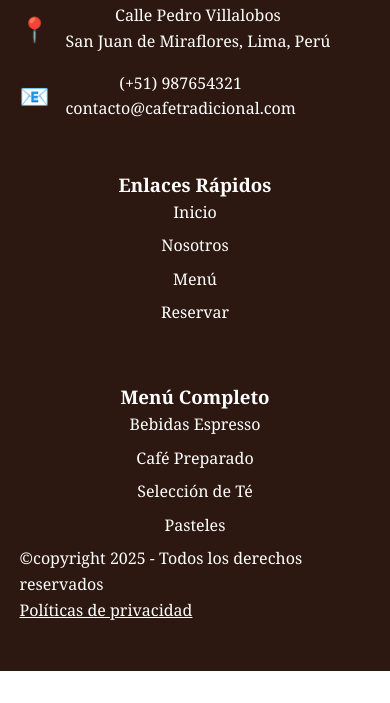
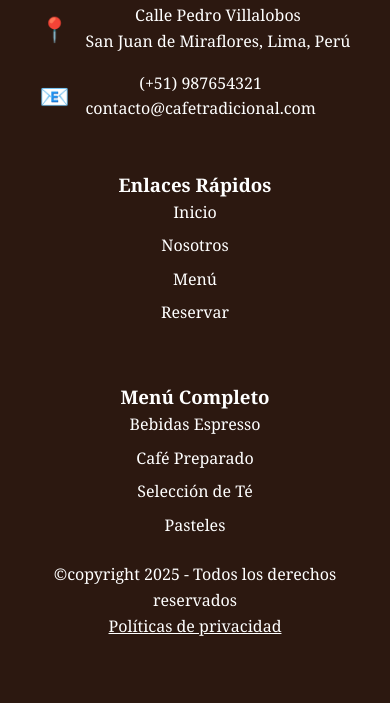
Before and after one commit to AngelDev2001/cafe-landing-page, a plain HTML site: page index.html in a window 390 px wide. Shown: the part 6174-6877 px from the top of the page. Before the commit the page ends 6845 px from the top, so only its background shows below. Drawn offline with Linux system fonts and the light colour scheme.

Commit message:
refactored styles

```diff
--- a/styles/styles.css
+++ b/styles/styles.css
@@ -492,6 +492,12 @@ footer {
     gap: 3rem;
     max-width: 1200px;
     margin: 0 auto;
+
+    @media (max-width: 768px){
+        & > div {
+            justify-self: center;
+        }
+    }
 }
 
 .footer-logo {
@@ -516,6 +522,18 @@ footer {
 
 .footer-links a:hover {
     color: var(--cream);
+}
+
+.footer-bottom{
+    display: flex;
+    justify-content: space-between;
+    flex-wrap: wrap;
+    padding: 1rem 5%;
+    text-align: center;
+
+    @media (max-width: 768px){
+        justify-content: center;
+    }
 }
 
 .social-links {
```
